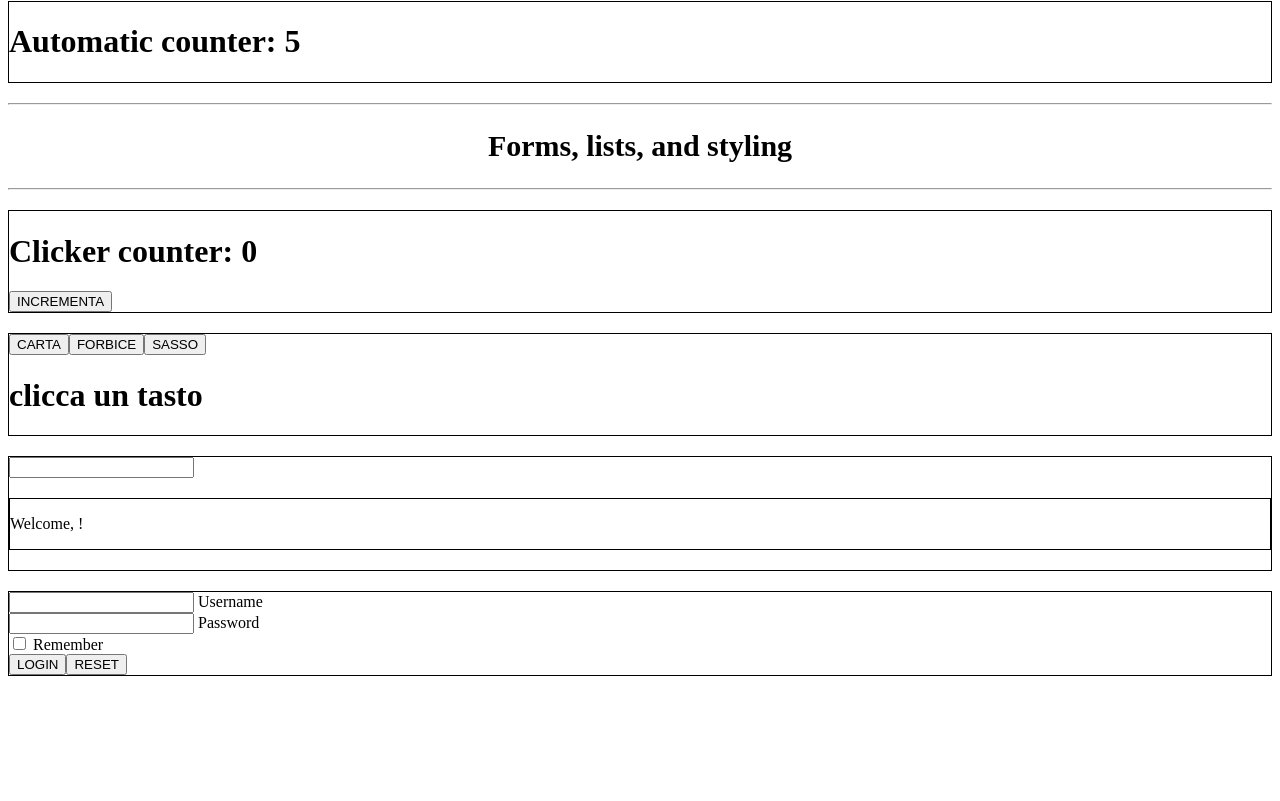
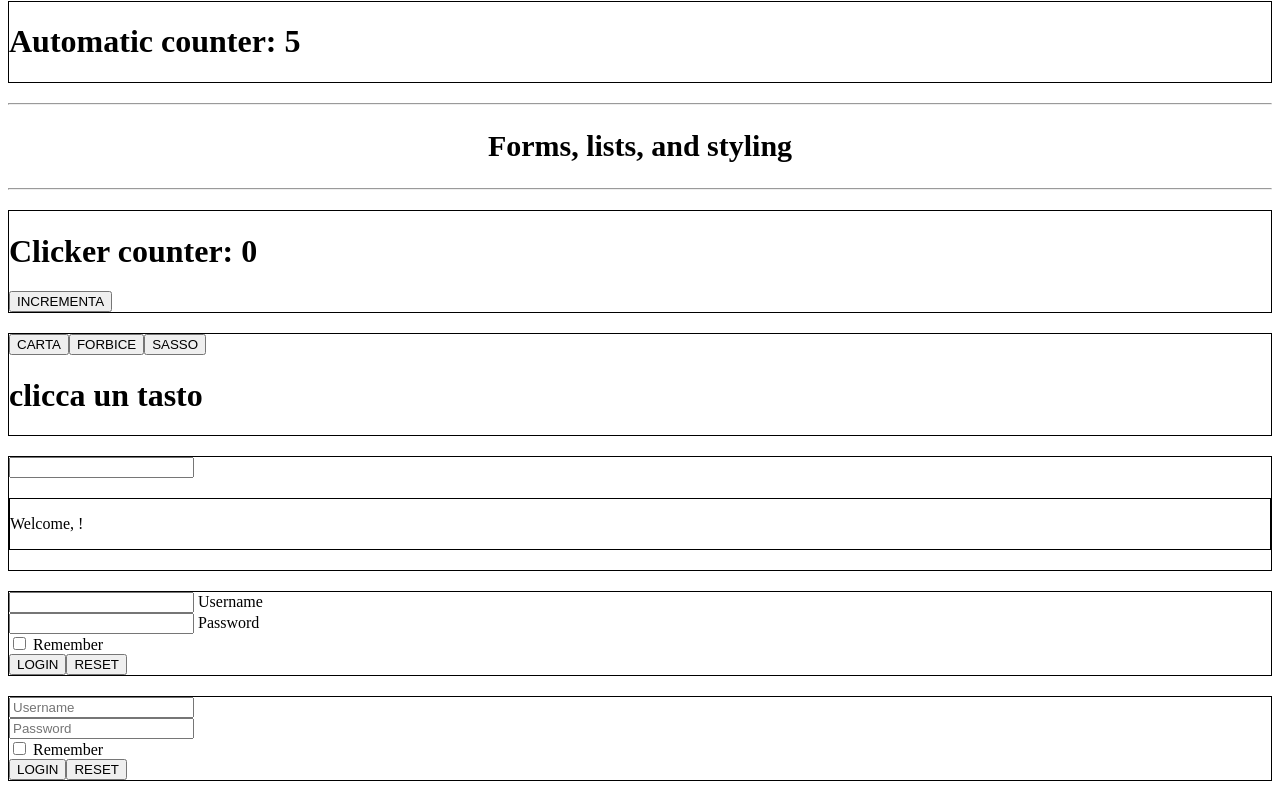
Before and after one commit to darthClara/react-exercises, a React (Create React App) app: page / in a window 1280 px wide. Shown: the part 357-1158 px from the top of the page. Before the commit the page ends 1053 px from the top, so only its background shows below. Built offline with nearby package versions, Linux system fonts and the light colour scheme.

Commit message:
uncontrolled form

```diff
--- a/src/App.js
+++ b/src/App.js
@@ -6,6 +6,7 @@ import ClickCounter from "./FormsListsAndStyling/ClickCounter";
 import ClickTracker from "./FormsListsAndStyling/ClickTracker";
 import InteractiveWelcome from "./FormsListsAndStyling/InteractiveWelcome";
 import Login from "./FormsListsAndStyling/Login";
+import UncontrolledLogin from "./FormsListsAndStyling/UncontrolledLogin";
 
 export default class App extends React.Component {
     render() {
@@ -23,7 +24,8 @@ export default class App extends React.Component {
                 <ClickCounter/>
                 <ClickTracker/>
                 <InteractiveWelcome/>
-                <Login />
+                <Login/>
+                <UncontrolledLogin/>
             </div>
         )
     }
--- /dev/null
+++ b/src/FormsListsAndStyling/UncontrolledLogin.js
@@ -0,0 +1,20 @@
+import React from "react";
+
+export default class UncontrolledLogin extends React.Component {
+
+    render() {
+        return (
+            <form style={{ border: "1px solid black", margin: "20px 0px 20px 0px" }}>
+                <input type="text" placeholder="Username" required />
+                <br />
+                <input type="password" placeholder="Password" required />
+                <br />
+                <input type="checkbox" />
+                <span> Remember</span>
+                <br />
+                <input type="submit" value="LOGIN" />
+                <input type="reset" value="RESET" />
+            </form>
+        )
+    }
+}
```
